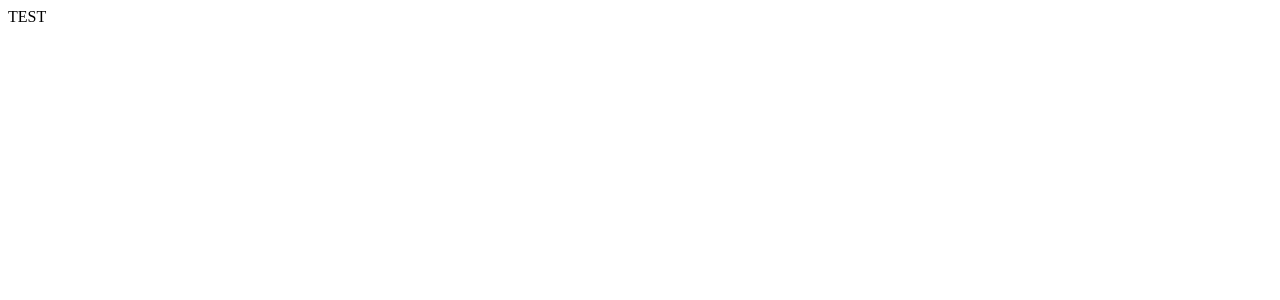
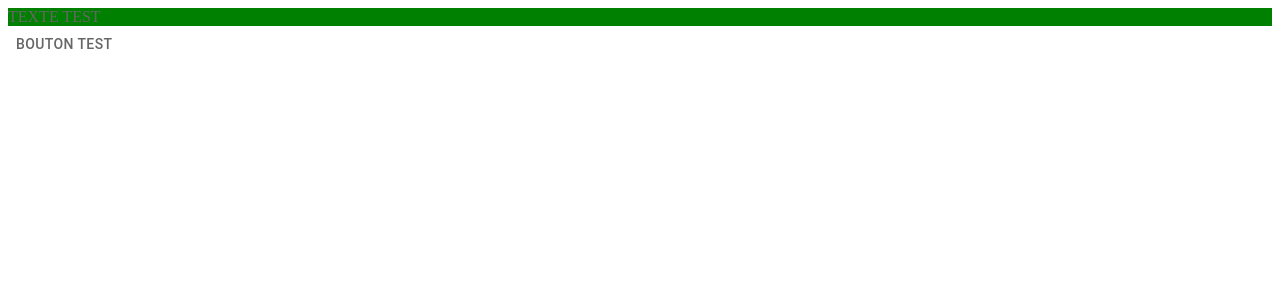
Before and after one commit to WildCodeSchool/2309-wns-rouge-filehub, a Next.js app in the folder frontend/: page / in a window 1280 px wide. Shown: the top 300 px of the page. Built offline with nearby package versions, Linux system fonts and the light colour scheme.

Commit message:
style(Setup): 💄 Setup styledComponents with exemples

```diff
--- /dev/null
+++ b/frontend/src/components/TestStyled.tsx
@@ -0,0 +1,21 @@
+import {theme} from "@/styles/theme";
+import {Button} from "@mui/material";
+import styled from "styled-components";
+
+const StyledTestButton = styled(Button)`
+  color: red;
+`;
+
+const StyledTest = styled.div`
+  color: ${theme.palette.primary.main};
+  background-color: green;
+`;
+
+export const TestStyled = () => {
+  return (
+    <>
+      <StyledTest>TEXTE TEST</StyledTest>
+      <StyledTestButton>BOUTON TEST</StyledTestButton>
+    </>
+  );
+};
--- a/frontend/src/pages/_app.tsx
+++ b/frontend/src/pages/_app.tsx
@@ -1,25 +1,33 @@
-import type { AppProps } from "next/app";
+import type {AppProps} from "next/app";
 import dynamic from "next/dynamic";
-import { ApolloClient, InMemoryCache, ApolloProvider, createHttpLink } from '@apollo/client';
+import {
+  ApolloClient,
+  InMemoryCache,
+  ApolloProvider,
+  createHttpLink,
+} from "@apollo/client";
+import {ThemeProvider} from "@mui/material/styles";
+import {theme} from "@/styles/theme";
 
 const link = createHttpLink({
-  uri: 'http://localhost:5000',
-  credentials: "include"
+  uri: "http://localhost:5000",
+  credentials: "include",
 });
 
 const client = new ApolloClient({
   cache: new InMemoryCache(),
-  link: link
+  link: link,
 });
 
-
-function App({ Component, pageProps }: AppProps): React.ReactNode {
+function App({Component, pageProps}: AppProps): React.ReactNode {
   return (
     <ApolloProvider client={client}>
-      <Component {...pageProps} />
+      <ThemeProvider theme={theme}>
+        <Component {...pageProps} />
+      </ThemeProvider>
     </ApolloProvider>
-  )
+  );
 }
 
 // Disabling SSR
-export default dynamic(() => Promise.resolve(App), { ssr: false });
+export default dynamic(() => Promise.resolve(App), {ssr: false});
--- a/frontend/src/pages/index.tsx
+++ b/frontend/src/pages/index.tsx
@@ -1,9 +1,8 @@
-import { useRouter } from "next/router";
+import {TestStyled} from "@/components/testStyled";
+import {useRouter} from "next/router";
 
 export default function Home(): React.ReactNode {
   const router = useRouter();
 
-  return (
-    <>TEST</>
-  );
+  return <TestStyled />;
 }
--- /dev/null
+++ b/frontend/src/styles/theme.ts
@@ -0,0 +1,9 @@
+import {createTheme} from "@mui/material";
+
+export const theme = createTheme({
+  palette: {
+    primary: {
+      main: "#666666",
+    },
+  },
+});
```
Also changed, not shown: 2 other files (tests, documents, lock files or other folders).
